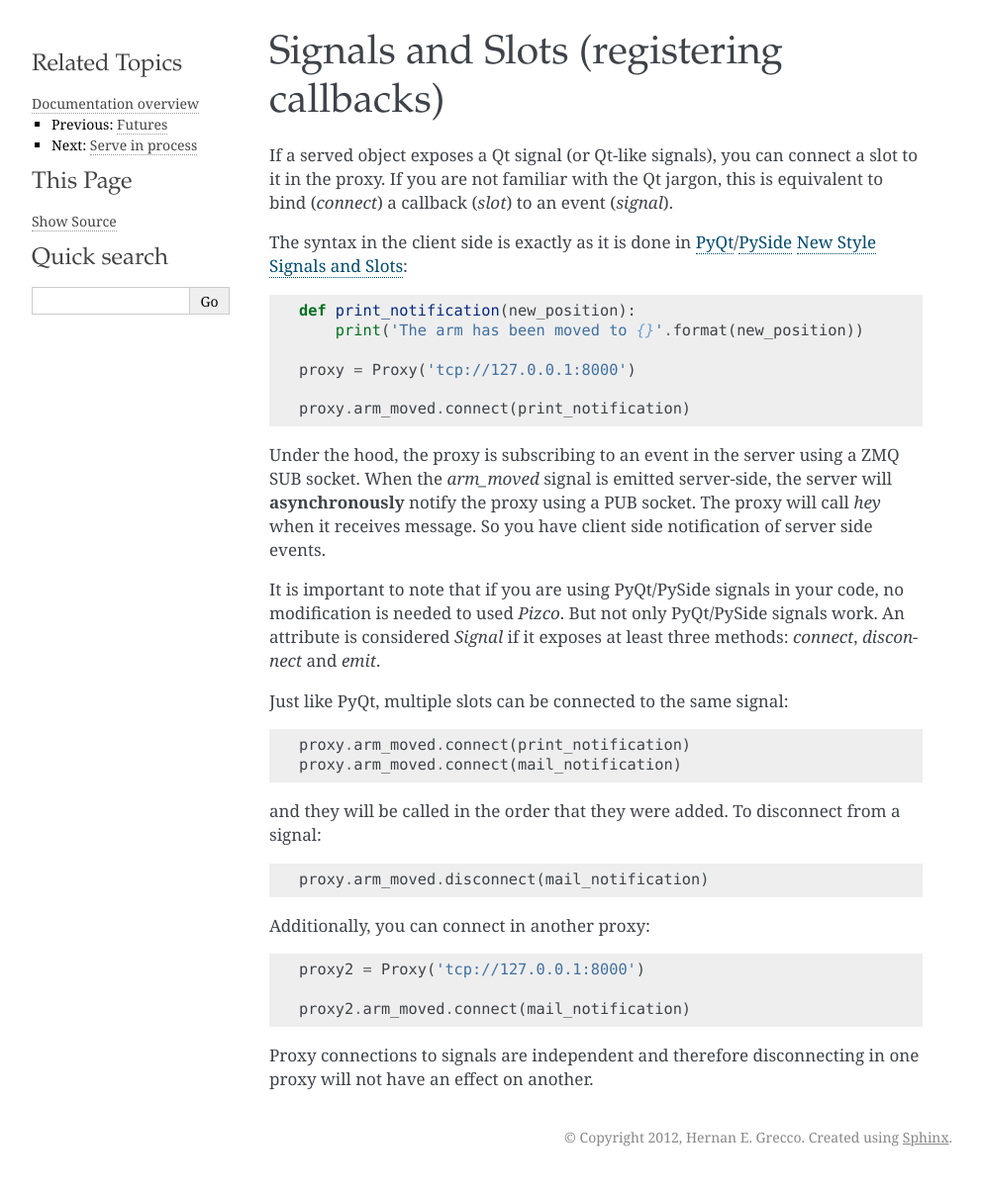
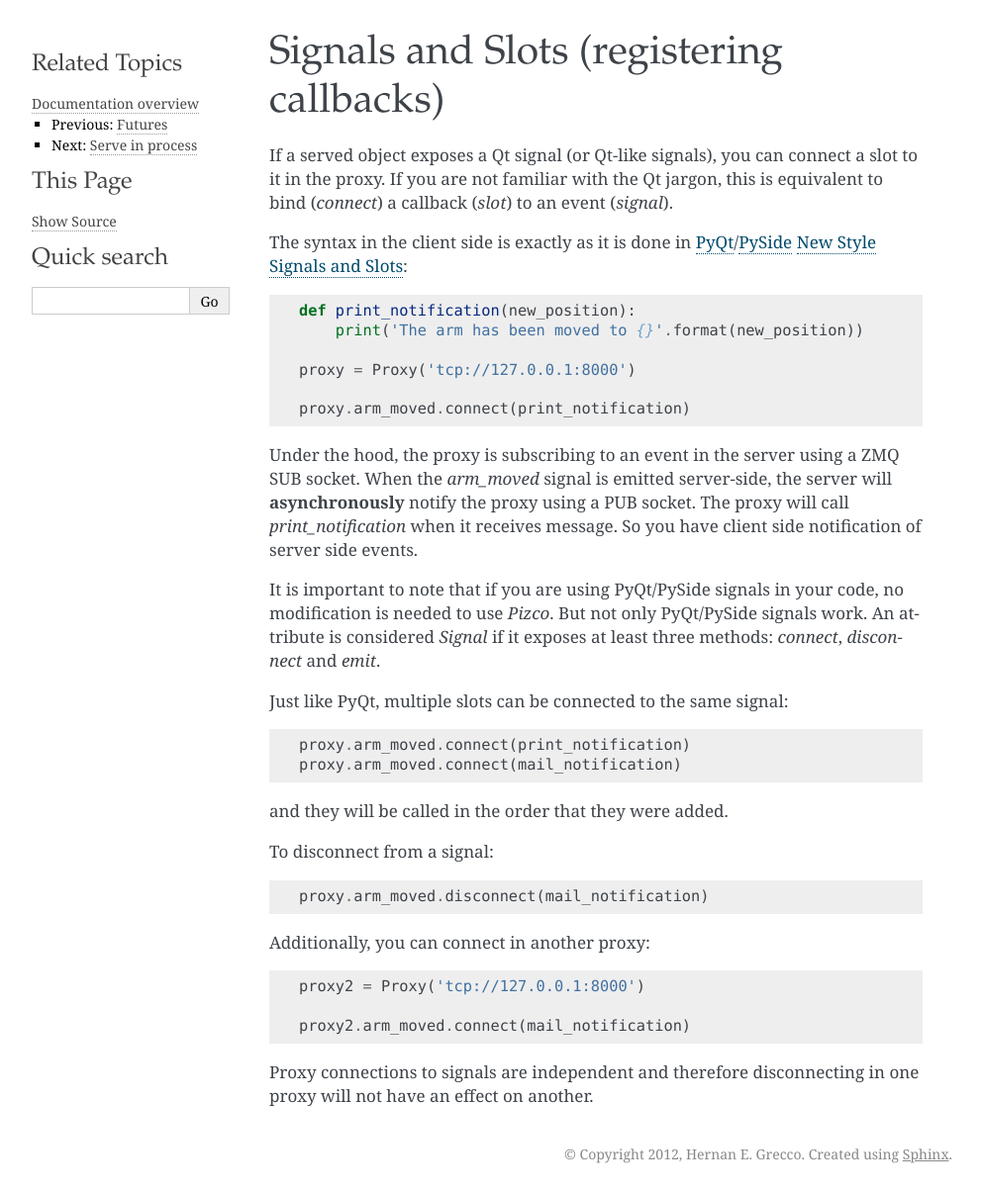
Before and after one commit to hgrecco/pizco, a Sphinx documentation site: the page built from docs/signals.rst, in a window 1280 px wide. Shown: the whole page at 99% size, without its empty margins (148-1140 px from the left). Built offline with Sphinx 7.4.7, drawn with Linux system fonts in a browser that asks for light colours.

Commit message:
Improved documentation

```diff
--- a/docs/serve_in_process.rst
+++ b/docs/serve_in_process.rst
@@ -16,8 +16,8 @@ You can directly start the server from the client application::
     print(robot_proxy.age)
 
 
-A new process is started using the same python interpreter. `Pizco` will provide
-this new process with the path of the `Robot` class but you need to be sure that
+The server is started in a new instance of the same python interpreter. `Pizco` will
+provide this new process with the path of the `Robot` class but you need to be sure that
 any other dependency is available.
 
 If the `Robot` constructor takes some arguments you can give them like this::
--- a/docs/signals.rst
+++ b/docs/signals.rst
@@ -19,11 +19,11 @@ The syntax in the client side is exactly as it is done in PyQt_/PySide_
 Under the hood, the proxy is subscribing to an event in the server
 using a ZMQ SUB socket. When the `arm_moved` signal is emitted server-side,
 the server will **asynchronously** notify the proxy using a PUB socket.
-The proxy will call `hey` when it receives message. So you have client side
-notification of server side events.
+The proxy will call `print_notification` when it receives message. So you
+have client side notification of server side events.
 
 It is important to note that if you are using PyQt/PySide signals in your
-code, no modification is needed to used `Pizco`. But not only PyQt/PySide
+code, no modification is needed to use `Pizco`. But not only PyQt/PySide
 signals work. An attribute is considered `Signal` if it exposes at least
 three methods: `connect`, `disconnect` and `emit`.
 
@@ -32,8 +32,9 @@ Just like PyQt, multiple slots can be connected to the same signal::
     proxy.arm_moved.connect(print_notification)
     proxy.arm_moved.connect(mail_notification)
 
-and they will be called in the order that they were added. To disconnect
-from a signal::
+and they will be called in the order that they were added.
+
+To disconnect from a signal::
 
     proxy.arm_moved.disconnect(mail_notification)
 
```
Also changed, not shown: docs/index.rst (+5 -3 lines).
